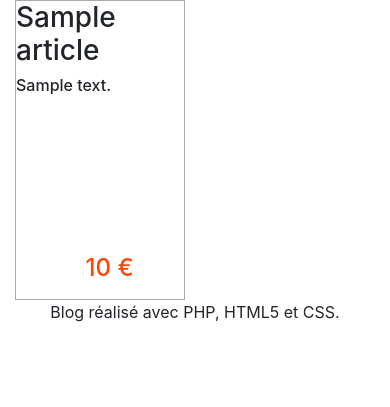
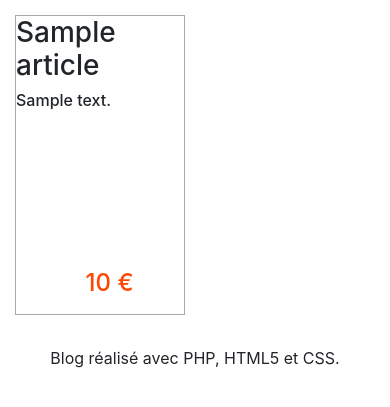
Before and after one commit to thomasAd09/CatalogueCOMBIVW, a PHP site: page /index.php?action=catalogue in a window 390 px wide. Shown: the part 78-485 px from the top of the page. Run offline with PHP 8.4, Linux system fonts and the light colour scheme; tables that the repository leaves empty hold one stand-in row (values such as "Sample post").

Commit message:
modifs, responsive vue catalogue

```diff
--- a/Contenu/style.css
+++ b/Contenu/style.css
@@ -110,9 +110,14 @@ h4 {
   height: 300px;
   border: 1px solid darkgrey;
   box-sizing: border-box;
+
 }
 .divsize-price{
     position: absolute;
     bottom :0;
     right:30%;
 }
+
+.col-xs-4{
+  padding: 15px;
+}
--- a/Vue/vueCatalogue.php
+++ b/Vue/vueCatalogue.php
@@ -3,9 +3,9 @@
 <?php ob_start(); ?>
 
 <div class="container">
-  <div class="row row-cols-4">
+  <div class="row">
   <?php foreach ($produits as $produit): ?>
-    <div class="col">
+    <div class="col-xs-4 form-group">
     <div class="divsize">
     <article>
       <header>
```
